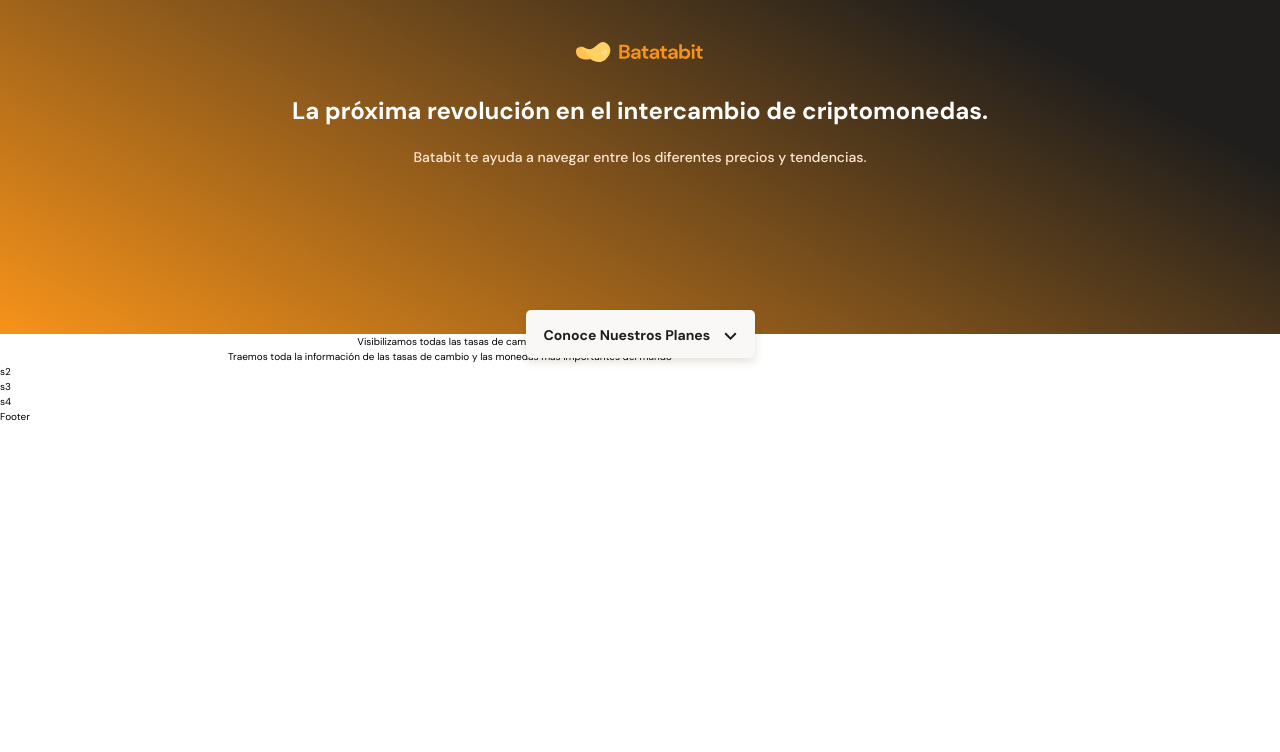
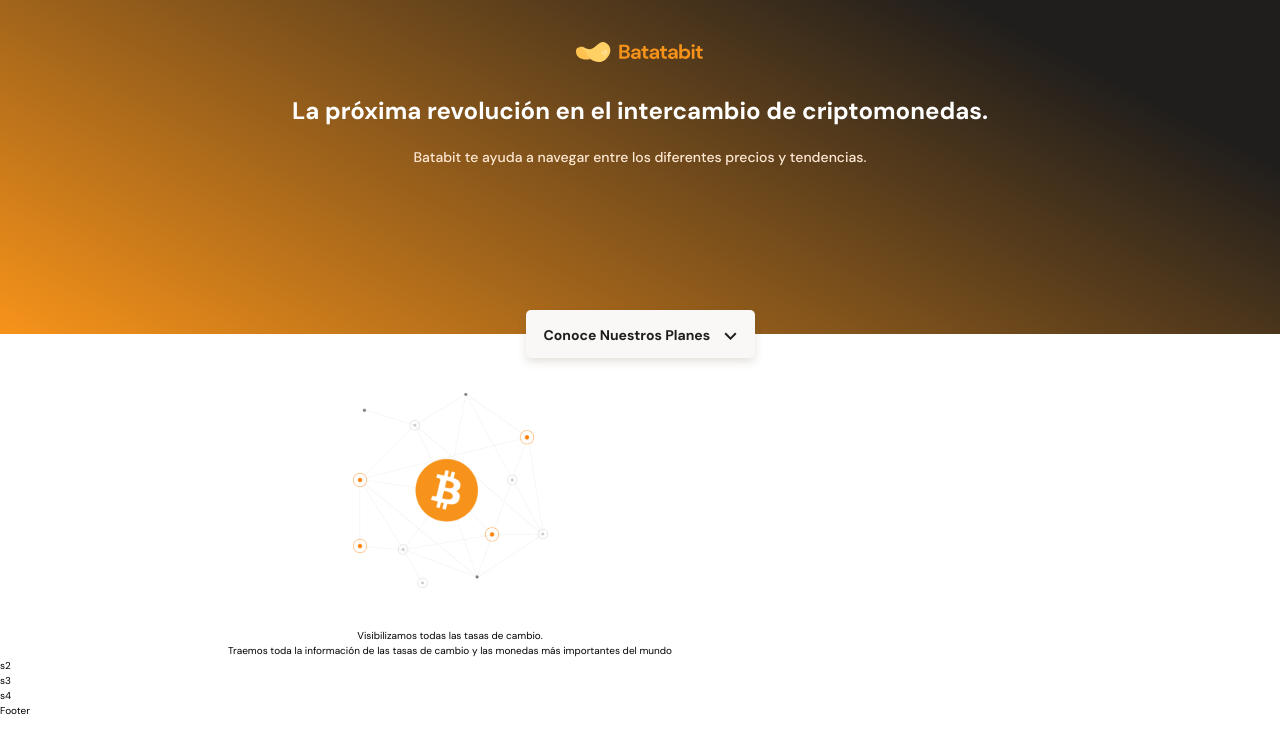
Before and after one commit to chriscodex/responsive-design-mobile-first-layout, a React (Vite) app: page / in a window 1280 px wide. Shown: the top 752 px of the page. Built offline with nearby package versions, Linux system fonts and the light colour scheme.

Commit message:
styles for .main-exchange-container__backgroundImg class added

```diff
--- a/src/components/MainSection/styles.css
+++ b/src/components/MainSection/styles.css
@@ -15,4 +15,11 @@
     align-items: center;
     text-align: center;
   }
+  .main-exchange-container__backgroundImg {
+    width: 195px;
+    height: 195px;
+    margin-top: 59px;
+    margin-bottom: 40px;
+    background-image: url(../../assets/img/Bitcoin.svg);
+  }
 }
```
